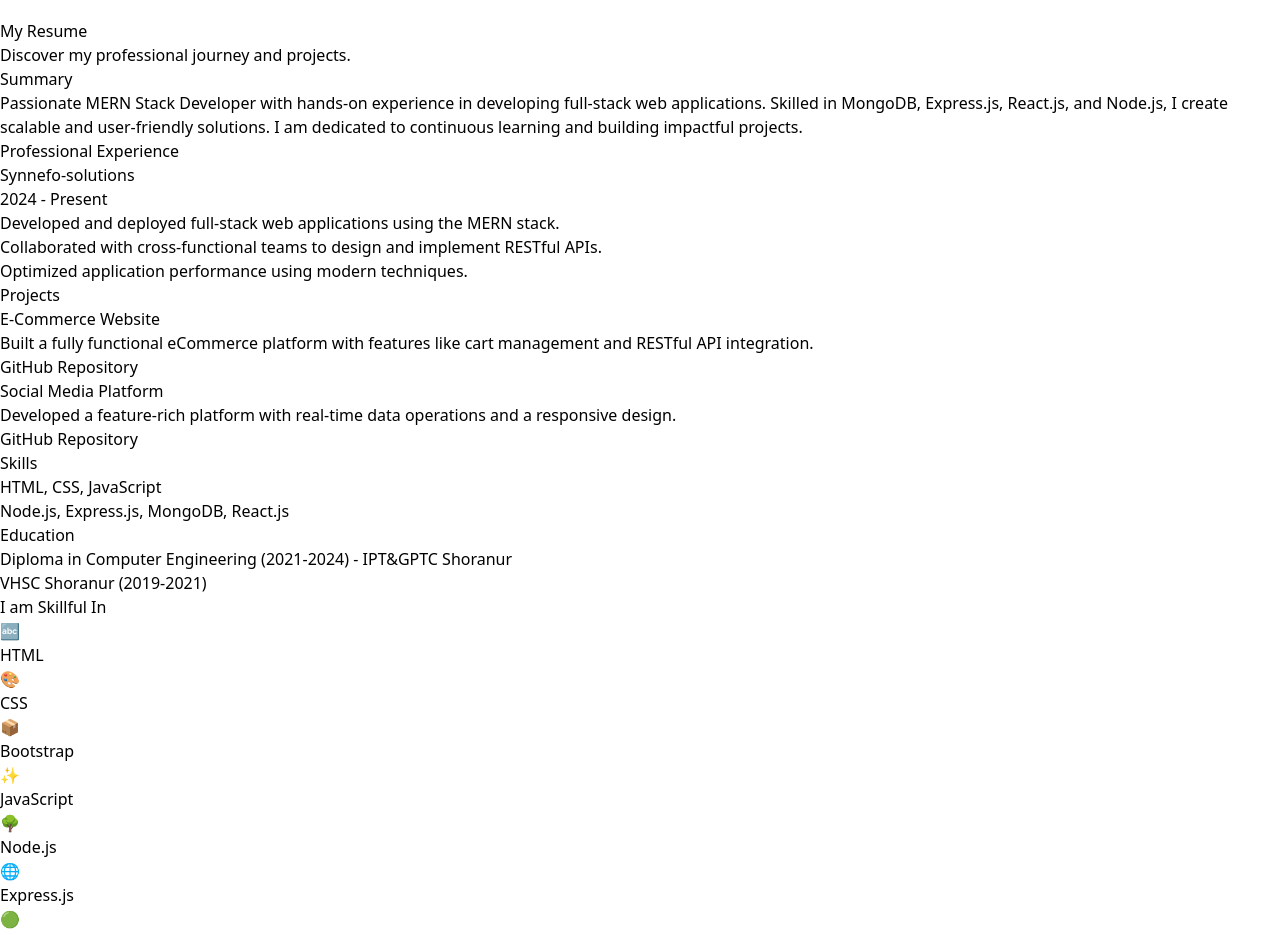
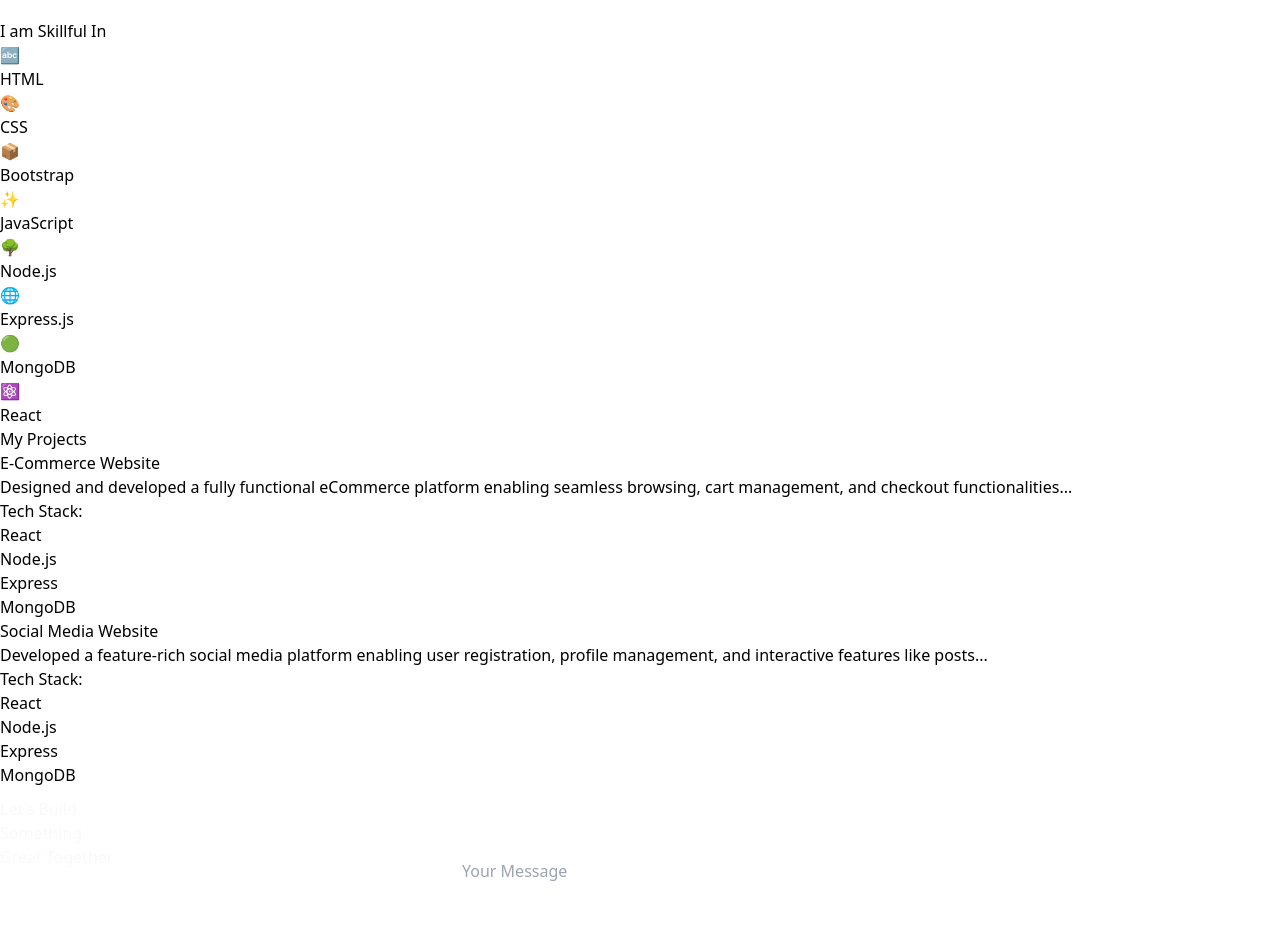
Before and after one commit to Abhinand2004/portfolio, a React (Vite) app: page / in a window 1280 px wide. Shown: the part 1760-2695 px from the top of the page. Built offline with nearby package versions, Linux system fonts and the light colour scheme.

Commit message:
resume-removed

```diff
--- a/package.json
+++ b/package.json
@@ -11,9 +11,11 @@
   },
   "dependencies": {
     "@react-spring/web": "^9.7.5",
+    "font-awesome": "^4.7.0",
     "framer-motion": "^11.15.0",
     "react": "^18.3.1",
     "react-dom": "^18.3.1",
+    "react-icons": "^5.4.0",
     "react-intersection-observer": "^9.14.0",
     "react-router-dom": "^7.1.1",
     "react-scroll": "^1.9.0"
@@ -31,6 +33,6 @@
     "globals": "^15.14.0",
     "postcss": "^8.4.49",
     "tailwindcss": "^3.4.17",
-    "vite": "^6.0.5"
+    "vite": "^6.0.6"
   }
 }
--- a/src/App.jsx
+++ b/src/App.jsx
@@ -6,7 +6,7 @@
 import Skills from "./components/Skills";
 import Contact from "./components/Contact";
 import Footer from "./components/Footer";
-import Resume from "./components/CV";
+
 
 const App = () => {
   return (
@@ -15,7 +15,6 @@
 
       <div id="home"><Home /> </div>
       <div id="about"> <About /> </div>
-      <div id="resume"><Resume /> </div>
       <div id="skills"> <Skills />  </div>
       <div id="projects"> <Projects />  </div>
       <div id="contact"> <Contact />  </div>
--- a/src/components/CV.jsx
+++ /dev/null
@@ -1,180 +0,0 @@
-import React, { useRef } from "react";
-import { motion, useInView } from "framer-motion";
-
-const Resume = () => {
-  const sectionRef = useRef(null);
-  const isInView = useInView(sectionRef, { once: false, margin: "-50px" });
-
-  const sectionVariants = {
-    hidden: { opacity: 0, y: 50 },
-    visible: { opacity: 1, y: 0, transition: { duration: 0.8, type: "spring" } },
-  };
-
-  const headerVariants = {
-    hidden: { opacity: 0, y: -50 },
-    visible: { opacity: 1, y: 0, transition: { duration: 1, type: "spring" } },
-  };
-
-  const cardHover = {
-    hover: {
-      scale: 1.05,
-      boxShadow: "0px 10px 20px rgba(0, 255, 255, 0.3)",
-    },
-  };
-
-  return (
-    <div className="min-h-screen flex flex-col items-center bg-gray-900 p-8 text-gray-300">
-      {/* Header Section */}
-      <motion.header
-        variants={headerVariants}
-        initial="hidden"
-        animate="visible"
-        className="text-center mb-8"
-      >
-        <h1 className="text-5xl font-bold text-teal-400">My Resume</h1>
-        <p className="text-lg mt-2 text-gray-400">
-          Discover my professional journey and projects.
-        </p>
-      </motion.header>
-
-      {/* Resume Content */}
-      <motion.div
-        ref={sectionRef}
-        className="max-w-4xl w-full bg-gray-800 shadow-lg rounded-lg p-6 lg:p-12"
-        initial="hidden"
-        animate={isInView ? "visible" : "hidden"}
-        variants={sectionVariants}
-      >
-        {/* Summary Section */}
-        <motion.section
-          variants={sectionVariants}
-          initial="hidden"
-          animate={isInView ? "visible" : "hidden"}
-          className="mb-8"
-        >
-          <h2 className="text-2xl font-bold text-teal-400 mb-4">Summary</h2>
-          <p>
-            Passionate MERN Stack Developer with hands-on experience in
-            developing full-stack web applications. Skilled in MongoDB,
-            Express.js, React.js, and Node.js, I create scalable and
-            user-friendly solutions. I am dedicated to continuous learning and
-            building impactful projects.
-          </p>
-        </motion.section>
-
-        {/* Professional Experience Section */}
-        <motion.section
-          variants={sectionVariants}
-          initial="hidden"
-          animate={isInView ? "visible" : "hidden"}
-          className="mb-8"
-        >
-          <h2 className="text-2xl font-bold text-teal-400 mb-4">
-            Professional Experience
-          </h2>
-          <motion.div
-            variants={cardHover}
-            whileHover="hover"
-            className="p-4 bg-gray-700 rounded-md"
-          >
-            <h3 className="font-semibold text-yellow-400">Synnefo-solutions</h3>
-            <p className="text-sm text-gray-400 mb-2">2024 - Present</p>
-            <ul className="list-disc list-inside">
-              <li>
-                Developed and deployed full-stack web applications using the
-                MERN stack.
-              </li>
-              <li>
-                Collaborated with cross-functional teams to design and implement
-                RESTful APIs.
-              </li>
-              <li>Optimized application performance using modern techniques.</li>
-            </ul>
-          </motion.div>
-        </motion.section>
-
-        {/* Projects Section */}
-        <motion.section
-          variants={sectionVariants}
-          initial="hidden"
-          animate={isInView ? "visible" : "hidden"}
-          className="mb-8"
-        >
-          <h2 className="text-2xl font-bold text-teal-400 mb-4">Projects</h2>
-          <motion.div
-            variants={cardHover}
-            whileHover="hover"
-            className="p-4 bg-gray-700 rounded-md"
-          >
-            <h3 className="font-semibold text-yellow-400">E-Commerce Website</h3>
-            <p>
-              Built a fully functional eCommerce platform with features like
-              cart management and RESTful API integration.
-            </p>
-            <a
-              href="https://github.com/Abhinand2004/oilex_model.git"
-              className="text-teal-400 underline"
-              target="_blank"
-              rel="noreferrer"
-            >
-              GitHub Repository
-            </a>
-          </motion.div>
-          <motion.div
-            variants={cardHover}
-            whileHover="hover"
-            className="p-4 bg-gray-700 rounded-md mt-4"
-          >
-            <h3 className="font-semibold text-yellow-400">
-              Social Media Platform
-            </h3>
-            <p>
-              Developed a feature-rich platform with real-time data operations
-              and a responsive design.
-            </p>
-            <a
-              href="https://github.com/Abhinand2004/socialmediademo.git"
-              className="text-teal-400 underline"
-              target="_blank"
-              rel="noreferrer"
-            >
-              GitHub Repository
-            </a>
-          </motion.div>
-        </motion.section>
-
-        {/* Skills Section */}
-        <motion.section
-          variants={sectionVariants}
-          initial="hidden"
-          animate={isInView ? "visible" : "hidden"}
-          className="mb-8"
-        >
-          <h2 className="text-2xl font-bold text-teal-400 mb-4">Skills</h2>
-          <ul className="list-disc list-inside">
-            <li>HTML, CSS, JavaScript</li>
-            <li>Node.js, Express.js, MongoDB, React.js</li>
-          </ul>
-        </motion.section>
-
-        {/* Education Section */}
-        <motion.section
-          variants={sectionVariants}
-          initial="hidden"
-          animate={isInView ? "visible" : "hidden"}
-          className="mb-8"
-        >
-          <h2 className="text-2xl font-bold text-teal-400 mb-4">Education</h2>
-          <ul className="list-disc list-inside">
-            <li>
-              Diploma in Computer Engineering (2021-2024) - IPT&GPTC Shoranur
-            </li>
-            <li>VHSC Shoranur (2019-2021)</li>
-          </ul>
-        </motion.section>
-      </motion.div>
-    </div>
-  );
-};
-
-export default Resume;
--- a/src/components/Contact.jsx
+++ b/src/components/Contact.jsx
@@ -1,69 +1,91 @@
-import React from 'react';
-import { motion } from 'framer-motion';
+import React, { useEffect, useState } from 'react';
+import { FaGithub, FaLinkedin, FaInstagram, FaTwitter, FaBriefcase } from 'react-icons/fa';
 
-const pageVariants = {
-  hidden: { opacity: 0, y: 50 },
-  visible: { opacity: 1, y: 0 },
-  exit: { opacity: 0, y: -50 },
-};
+// Add custom CSS for animation inside the component using styled-jsx (for scoped styling)
+const Contact = () => {
+  const [isVisible, setIsVisible] = useState(true);
 
-const formVariants = {
-  hidden: { opacity: 0, scale: 0.9 },
-  visible: { opacity: 1, scale: 1 },
-};
+  useEffect(() => {
+    const interval = setInterval(() => {
+      setIsVisible(prevState => !prevState);
+    }, 3000); // Loop every 3 seconds
 
-const Contact = () => {
+    return () => clearInterval(interval);
+  }, []);
+
   return (
-    <motion.div
-      className="py-20 px-10 bg-gray-900"
-      initial="hidden"
-      animate="visible"
-      exit="exit"
-      variants={pageVariants}
-      transition={{ duration: 0.6 }}
+    <div className="py-20 px-10 bg-gray-900 flex flex-col items-center">
+      <div className="flex flex-col md:flex-row md:items-start w-full max-w-4xl">
+        <h2
+          className={`text-6xl font-extrabold text-teal-400 mb-6 md:mb-0 md:mr-10 md:text-left ${isVisible ? 'animate-fadeInOut' : ''}`}
         >
-      <motion.h2
-        className="text-4xl font-bold text-center mb-6 text-teal-400"
-        initial={{ opacity: 0, x: -100 }}
-        animate={{ opacity: 1, x: 0 }}
-        transition={{ duration: 0.8 }}
-      >
-        Contact Me
-      </motion.h2>
-      <motion.form
-        className="max-w-xl mx-auto space-y-4"
-        initial="hidden"
-        animate="visible"
-        variants={formVariants}
-        transition={{ duration: 0.8, delay: 0.2 }}
-      >
-        <motion.input
+          Let's Build
+          <br />
+          Something
+          <br />
+          Great Together
+        </h2>
+        <form className="w-full max-w-xl mx-auto md:w-1/2 space-y-4">
+          <input
             type="text"
             placeholder="Your Name"
-          className="w-full px-4 py-3 rounded-lg bg-gray-800 text-white"
-          whileFocus={{ scale: 1.05 }}
+            className="w-full px-4 py-3 rounded-lg bg-gray-800 text-white border border-teal-400"
           />
-        <motion.input
+          <input
             type="email"
             placeholder="Your Email"
-          className="w-full px-4 py-3 rounded-lg bg-gray-800 text-white"
-          whileFocus={{ scale: 1.05 }}
+            className="w-full px-4 py-3 rounded-lg bg-gray-800 text-white border border-teal-400"
           />
-        <motion.textarea
+          <textarea
             placeholder="Your Message"
-          className="w-full px-4 py-3 rounded-lg bg-gray-800 text-white"
+            className="w-full px-4 py-3 rounded-lg bg-gray-800 text-white border border-teal-400"
             rows="5"
-          whileFocus={{ scale: 1.05 }}
-        ></motion.textarea>
-        <motion.button
-          className="w-full px-4 py-3 bg-yellow-400 text-black rounded-lg hover:bg-yellow-500"
-          whileHover={{ scale: 1.1 }}
-          whileTap={{ scale: 0.95 }}
-        >
+          ></textarea>
+          <button className="w-full px-4 py-3 bg-yellow-400 text-black rounded-lg hover:bg-yellow-500">
             Send Message
-        </motion.button>
-      </motion.form>
-    </motion.div>
+          </button>
+        </form>
+      </div>
+      <div className="flex justify-center mt-8 space-x-4">
+        <a href="https://github.com" target="_blank" rel="noopener noreferrer">
+          <FaGithub size={32} className="text-white hover:text-yellow-400" />
+        </a>
+        <a href="https://linkedin.com" target="_blank" rel="noopener noreferrer">
+          <FaLinkedin size={32} className="text-white hover:text-yellow-400" />
+        </a>
+        <a href="https://instagram.com" target="_blank" rel="noopener noreferrer">
+          <FaInstagram size={32} className="text-white hover:text-yellow-400" />
+        </a>
+        <a href="https://twitter.com" target="_blank" rel="noopener noreferrer">
+          <FaTwitter size={32} className="text-white hover:text-yellow-400" />
+        </a>
+        <a href="https://indeed.com" target="_blank" rel="noopener noreferrer">
+          <FaBriefcase size={32} className="text-white hover:text-yellow-400" />
+        </a>
+      </div>
+
+      {/* Inline styling for custom animation */}
+      <style jsx>{`
+        @keyframes fadeInOut {
+          0% {
+            opacity: 0;
+            transform: translateY(10px);
+          }
+          50% {
+            opacity: 1;
+            transform: translateY(0);
+          }
+          100% {
+            opacity: 0;
+            transform: translateY(-10px);
+          }
+        }
+
+        .animate-fadeInOut {
+          animation: fadeInOut 3s ease-in-out infinite;
+        }
+      `}</style>
+    </div>
   );
 };
 
--- a/src/components/Home.jsx
+++ b/src/components/Home.jsx
@@ -10,45 +10,77 @@
     threshold: 0.1,
   });
 
+  // Text animation variants
   const textVariants = {
     hidden: { opacity: 0, x: -50 },
     visible: {
       opacity: 1,
       x: 0,
-      transition: { duration: 1, type: "spring" },
+      transition: { duration: 0.8, type: "spring", delay: 0.4 },
     },
   };
 
+  // Image animation variants with hover effects
   const imageVariants = {
     hidden: { opacity: 0, x: 50 },
     visible: {
       opacity: 1,
       x: 0,
-      transition: { duration: 1, type: "spring" },
+      transition: { duration: 1, type: "spring", delay: 0.4 },
     },
-    hover: { scale: 1.1, rotate: 5, transition: { duration: 0.5 } },
+    hover: { scale: 1.1, rotate: 5, transition: { duration: 0.3 } },
   };
 
+  // Button animation variants with hover effect
   const buttonVariants = {
     hidden: { opacity: 0 },
     visible: {
       opacity: 1,
-      transition: { delay: 0.5, duration: 1 },
+      transition: { delay: 1, duration: 1 },
     },
     hover: { scale: 1.1, boxShadow: "0px 5px 15px rgba(0,0,0,0.3)" },
+  };
+
+  // Function to split text into individual characters and animate them
+  const splitText = (text) => {
+    return text.split("").map((char, index) => {
+      if (char === " ") {
+        return <span key={index}>&nbsp;</span>; // Render a normal space
+      }
+      return (
+        <motion.span
+          key={index}
+          className="inline-block"
+          initial={{ opacity: 0, color: "transparent" }} // Start with transparent color
+          animate={
+            inView
+              ? { opacity: 1, color: "#00bcd4" } // Animate to teal color
+              : { opacity: 0, color: "transparent" }
+          }
+          transition={{
+            delay: index * 0.1, // Delay for each character to create staggered effect
+            duration: 0.5,
+            type: "spring",
+          }}
+        >
+          {char}
+        </motion.span>
+      );
+    });
   };
 
   return (
     <div className="min-h-screen flex flex-col lg:flex-row items-center justify-between bg-gray-900 p-4 lg:pt-28 lg:px-0 pt-16" ref={ref}>
 
+      {/* Left Section - Text and Buttons */}
       <motion.div
         variants={textVariants}
         initial="hidden"
         animate={inView ? "visible" : "hidden"}
         className="flex flex-col justify-center lg:w-2/3 text-left"
       >
-        <h1 className="text-5xl lg:text-6xl font-bold text-teal-400 mb-6 lg:pl-32">
-          Welcome to My Portfolio!
+        <h1 className="text-5xl lg:text-6xl font-bold mb-6 lg:pl-32">
+          {splitText("Welcome to My Portfolio!")}
         </h1>
         <p className="text-lg lg:text-2xl text-gray-300 mb-6 max-w-3xl lg:pl-32">
           I am Abhinand, a passionate MERN Stack Developer dedicated to building
@@ -56,7 +88,7 @@
           my work together and bring ideas to life!
         </p>
 
-
+        {/* Button Section */}
         <div className="flex justify-center lg:justify-start mt-6 space-x-4 lg:pl-32">
           <motion.button
             variants={buttonVariants}
@@ -84,7 +116,7 @@
         </div>
       </motion.div>
 
-
+      {/* Right Section - Profile Image */}
       <motion.div
         className="flex flex-col items-center justify-center lg:w-1/3 mt-12 lg:mt-0"
         variants={imageVariants}
```
Also changed, not shown: src/components/About.jsx (+32 -1 lines), src/components/Projects.jsx (+8 -0 lines), 1 other file (tests, documents, lock files or other folders). Lines whose indentation alone changed are shown as unchanged.
